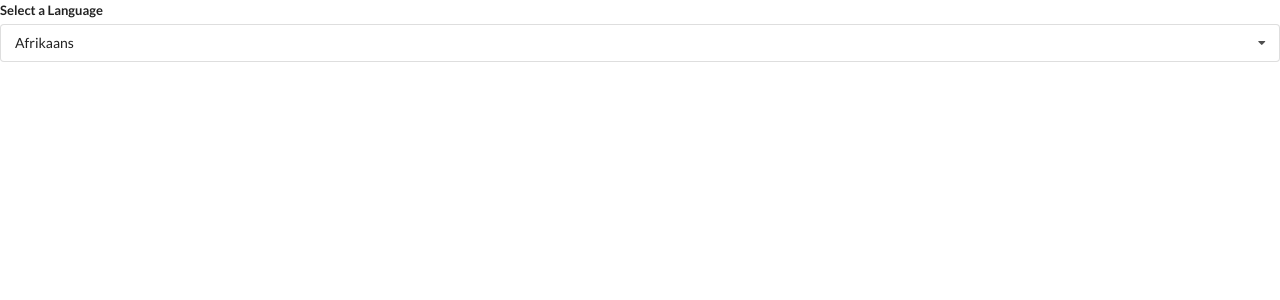
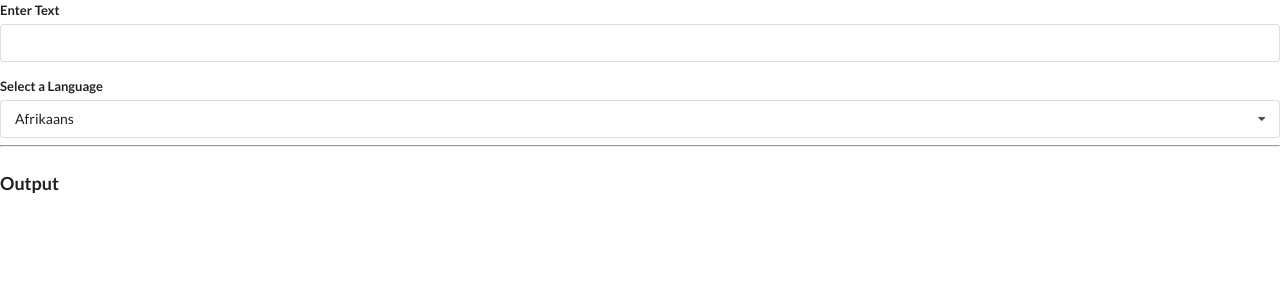
Before and after one commit to Ammar-Raneez/React_Widgets, a React (Create React App) app: page / in a window 1280 px wide. Shown: the top 300 px of the page. Built offline with nearby package versions, Linux system fonts and the light colour scheme.

Commit message:
feat: scaffold convert

```diff
--- /dev/null
+++ b/src/components/Convert.js
@@ -0,0 +1,11 @@
+import React, { useEffect } from "react";
+
+function Convert({ language, text }) {
+  useEffect(() => {
+    console.log("New lang or text");
+  }, [language, text]);
+
+  return <div></div>;
+}
+
+export default Convert;
--- a/src/components/Translate.js
+++ b/src/components/Translate.js
@@ -1,5 +1,8 @@
 import React, { useState } from "react";
+import Convert from "./Convert";
 import Dropdown from "./Dropdown";
+
+const API_KEY = "AIzaSyCHUCmpR7cT_yDFHC98CZJy2LTms-IwDlM";
 
 const options = [
   {
@@ -18,15 +21,23 @@ const options = [
 
 function Translate() {
   const [langauge, setLanguage] = useState(options[0]);
+  const [text, setText] = useState("");
 
   return (
-    <div>
+    <div className="ui form">
+      <div className="field">
+        <label>Enter Text</label>
+        <input value={text} onChange={(e) => setText(e.target.value)} />
+      </div>
       <Dropdown
         selected={langauge}
         onSelectedChange={setLanguage}
         options={options}
         label="Select a Language"
       />
+      <hr />
+      <h3 className="ui header">Output</h3>
+      <Convert text={text} language={langauge} />
     </div>
   );
 }
```
